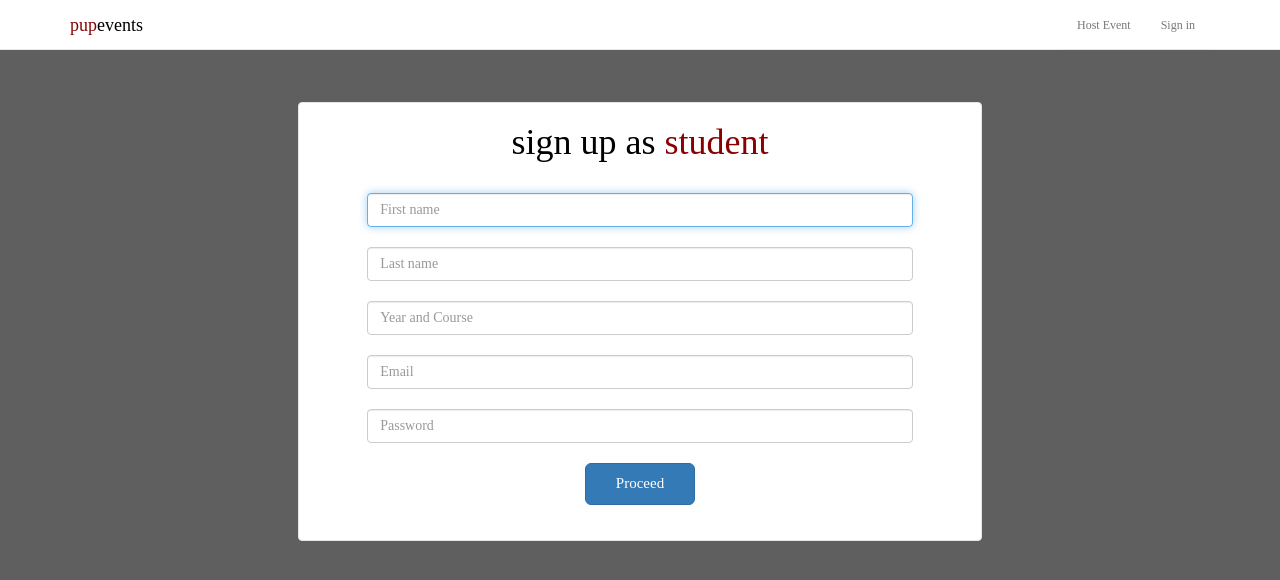
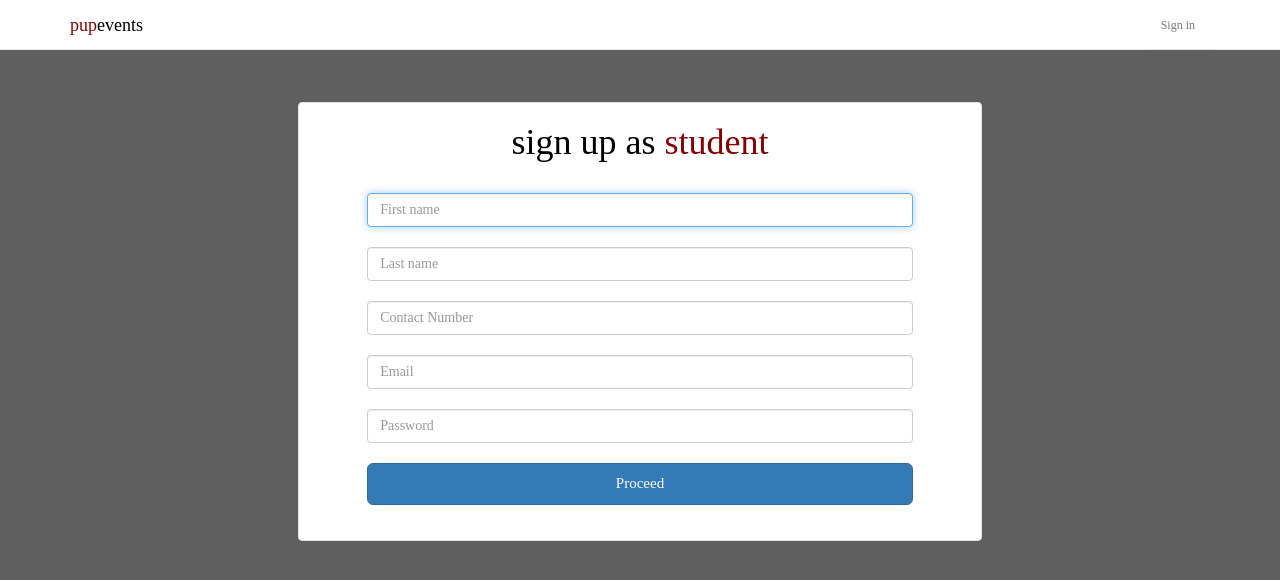
Before and after one commit to jedidiahgarcia/PUPevents, a Flask app: page /signup/student in a window 1280 px wide. Shown: the top 580 px of the page. Run offline with Flask 2, Linux system fonts and the light colour scheme; some libraries are stand-ins or nearby versions.

Commit message:
necessary adjustments

```diff
--- a/app.py
+++ b/app.py
@@ -1,22 +1,35 @@
-from flask import Flask, request, render_template
+from flask import Flask, request, render_template, redirect
 from flask_mysqldb import MySQL
+import json
+
+#from werkzeug import generate_password_hash, check_password_hash
+session = {}
 
 app = Flask(__name__)
 app.config['MYSQL_USER'] = 'root'
 app.config['MYSQL_PASSWORD'] = '12345'
 app.config['MYSQL_HOST'] = 'localhost'
-app.config['MYSQL_DB'] = 'startup'
+app.config['MYSQL_DB'] = 'pupevents'
 
 mysql = MySQL(app)
 
-@app.route('/')
-def default():
-    return render_template('index.html')
+    # sample mysql process
     # cur = mysql.connection.cursor()
-    # # cur.execute('''SELECT user, host FROM mysql.user''')
+    # cur.execute('''SELECT user, host FROM mysql.user''')
     # cur.execute('''SELECT * from registration''')
     # rv = cur.fetchall()
     # return str(rv)
+
+#@Page rendering and Routes #############################################################################################
+
+@app.route('/')
+def default():
+    #request the calendar data
+    #render calendar with data
+    if 'logged' not in session:
+        return render_template('index.html')
+    else:
+        return redirect('/home')
 
 @app.route('/signin')
 def signin():
@@ -24,11 +37,17 @@ def signin():
 
 @app.route('/create/event')
 def create():
-    return render_template('create_event/index.html')
+    if 'logged' in session:
+        return render_template('create_event/index.html')
+    else:
+        return redirect('/signin')
 
 @app.route('/home')
 def home():
-    return render_template('home/index.html')
+    if 'logged' in session:
+        return render_template('home/index.html')
+    else:
+        return redirect('/')
 
 @app.route('/signup/instructor')
 def sign_instructor():
@@ -49,8 +68,30 @@ def profile():
 
 @app.route('/signout')
 def signout():
-    # return render_template('view_event/index.html')
-    return 'Signout action here'
+    session.pop('logged', None)
+    return redirect('/')
+
+########################################################################################################################
+
+#@form integration######################################################################################################
+
+@app.route('/signup/student', methods = ['POST'])
+def sign_student_():
+    dump = json.dumps(request.form)
+    raw_data = json.loads(dump)
+    print(raw_data)
+
+    return ''
+
+@app.route('/signin/', methods = ['POST'])
+def signin_():
+    if request.method == 'POST':
+        #check password first here
+        session['logged'] = request.form['email']
+        return redirect('/home')
+
+########################################################################################################################
+
 
 if __name__ == '__main__':
     app.run(debug=True)
--- a/templates/signup_instructor/index.html
+++ b/templates/signup_instructor/index.html
@@ -109,11 +109,6 @@
 					<div class="collapse navbar-collapse navbar-right">
 						<ul class="nav navbar-nav">
 							<li>
-								<a href="/create/event">
-									Host Event
-								</a>
-							</li>
-							<li>
 								<a href="/signin" class="red-button">
 									Sign in
 								</a>
--- a/templates/signup_student/index.html
+++ b/templates/signup_student/index.html
@@ -105,11 +105,6 @@
 					<div class="collapse navbar-collapse navbar-right">
 						<ul class="nav navbar-nav">
 							<li>
-								<a href="/create/event">
-									Host Event
-								</a>
-							</li>
-							<li>
 								<a href="/signin" class="red-button">
 									Sign in
 								</a>
@@ -123,9 +118,9 @@
 
 	<section>
 		<div class="container">
-			<center>
 			<div class="wrapper">
 				<div class="row">
+                    <center>
                         <div class="col-sm-12">
                             <!-- <h1>Event Info</h1> -->
                             <h1>
@@ -137,27 +132,75 @@
                                 </span>
                             </h1>
                             <br/>
-						<form class="form-group">
-							<input type="text" id="" class="form-control" placeholder="First name" required="" autofocus=""><br/>
-							<!-- <input type="text" id="" class="form-control" placeholder="Headline" required="" autofocus=""><br/> -->
-							<input type="text" id="" class="form-control" placeholder="Last name" required="" autofocus=""><br/>
-							<input type="text" id="" class="form-control" placeholder="Year and Course" required="" autofocus=""><br/>
-							<input type="email" id="" class="form-control" placeholder="Email" required="" autofocus=""><br/>
-							<input type="password" id="" class="form-control" placeholder="Password" required="" autofocus=""><br/>
+                            <form name="details" method="POST" class="form-group">
+                                <input name="firstName" type="text" id="" class="form-control" placeholder="First name" required autofocus=""><br/>
+                                <input name="lastName" type="text" id="" class="form-control" placeholder="Last name" required autofocus=""><br/>
+                                <input name="contactNumber" type="text" id="" class="form-control" placeholder="Contact Number" required autofocus=""><br/>
+                                <input name="email" type="email" id="" class="form-control" placeholder="Email" required autofocus=""><br/>
+                                <input name="password" type="password" id="" class="form-control" placeholder="Password" required autofocus=""><br/>
 
-							<a class="btn btn-lg btn-primary btn-block" href="javascript:submit()">
-								Proceed
-							</a>
-
+                                <input id="submit_button" value="Proceed" type="submit" class="btn btn-lg btn-primary btn-block">
                                 <br/>
-
+                            </form>
                         </div>
-							</form>
-						<h2>
-					</div>
+                    </center>
 				</div>
 			</div>
 		</div>
 	</section>
+
+	<script type="javascript">
+        $("#submit_button").submit(function(event){
+
+            // Prevent default posting of form - put here to work in case of errors
+            event.preventDefault();
+
+            // setup some local variables
+            var $form = $(this);
+
+            // Let's select and cache all the fields
+            var $inputs = $form.find("text", "email", "password");
+
+            // Serialize the data in the form
+            var serializedData = $form.serialize();
+
+            // Let's disable the inputs for the duration of the Ajax request.
+            // Note: we disable elements AFTER the form data has been serialized.
+            // Disabled form elements will not be serialized.
+            $inputs.prop("disabled", true);
+
+            console.log(serializedData);
+
+            // Fire off the request to /form.php
+            request = $.ajax({
+                url: "/signup/student",
+                type: "POST",
+                data: serializedData
+            });
+
+            // Callback handler that will be called on success
+            request.done(function (response, textStatus, jqXHR){
+                // Log a message to the console
+                console.log(response);
+            });
+
+            // Callback handler that will be called on failure
+            request.fail(function (jqXHR, textStatus, errorThrown){
+                // Log the error to the console
+                console.error(
+                    "The following error occurred: "+
+                    textStatus, errorThrown
+                );
+            });
+
+            // Callback handler that will be called regardless
+            // if the request failed or succeeded
+            request.always(function () {
+                // Reenable the inputs
+                $inputs.prop("disabled", false);
+            });
+
+        });
+	</script>
 </body>
 </html>
```
Also changed, not shown: templates/index.html (+6 -7 lines), templates/login/index.html (+13 -9 lines). Lines whose indentation alone changed are shown as unchanged.
